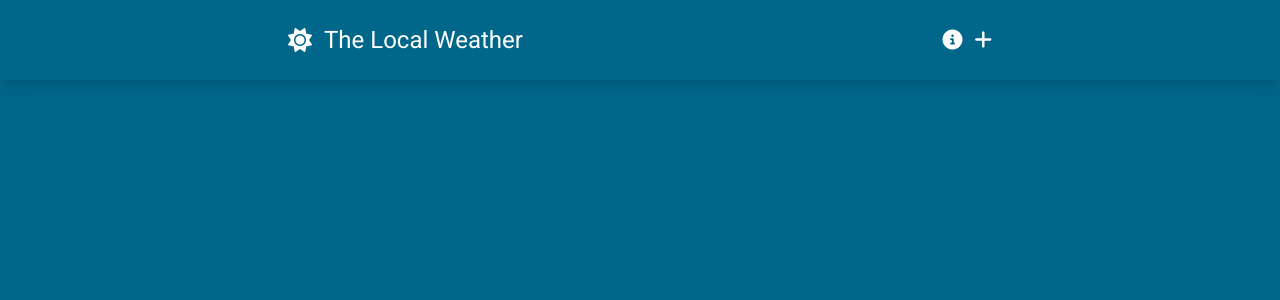
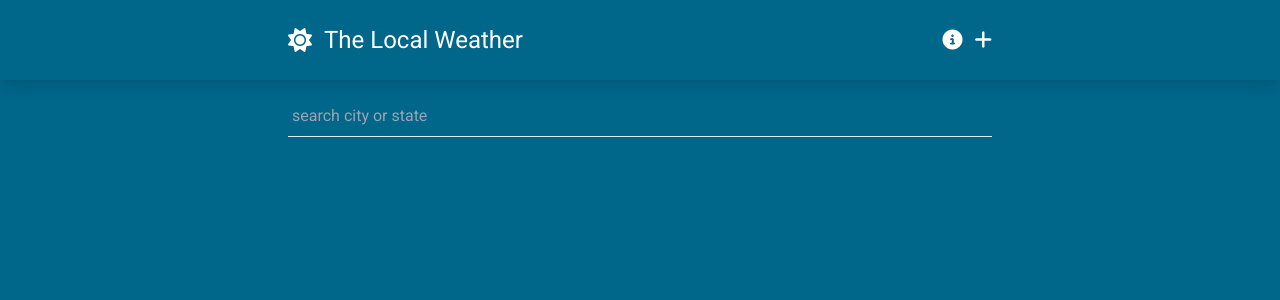
Before and after one commit to CyberShriver/weather_app_with_vue_and_tailwind_css, a Vue app: page / in a window 1280 px wide. Shown: the top 300 px of the page. Built offline with nearby package versions, Linux system fonts and the light colour scheme.

Commit message:
create search inout fields and get result on homeView with mapbox token

```diff
--- a/package.json
+++ b/package.json
@@ -8,6 +8,7 @@
     "preview": "vite preview"
   },
   "dependencies": {
+    "axios": "^1.3.3",
     "vue": "^3.2.45",
     "vue-router": "^4.1.6"
   },
--- a/src/App.vue
+++ b/src/App.vue
@@ -1,10 +1,12 @@
 <template>
   <div class="flex flex-col bg-weather-primary min-h-screen font-Roboto ">
     <navbar/>
+    <RouterView/>
   </div>
 </template>
 
 <script setup>
+import { RouterView } from "vue-router";
 import navbar from './components/navbar.vue';
 
 </script>
--- a/src/views/HomeView.vue
+++ b/src/views/HomeView.vue
@@ -1,8 +1,47 @@
+<template>
+  <main class="container text-white ">
+    <div class="pt-4 mb-8 relative">
+      <input type="text" placeholder="search city or state" v-model="searchQuery"  @input="getSearchResults"
+      class="py-2 px-1 w-full bg-transparent border-b focus:border-weather-secondary focus:outline-none focus:shadow-[0px_1px_0_0_#004E71]">
+
+          <ul class="absolute bg-weather-secondary text-white w-full shadow-md py-2 px-1 top-[66px]"
+              v-if="mapboxSearchResults">
+            <li v-for="searchResult in mapboxSearchResults" :key="searchResult.id" class="py-2 cursor-pointer">
+              {{ searchResult.place_name }}
+            </li>
+          </ul>
+    </div>
+  </main>
+</template>
 <script setup>
+import { ref } from "@vue/reactivity";
+import axios from 'axios'
+
+const mapboxAPIKey =
+  "pk.eyJ1Ijoiam9obmtvbWFybmlja2kiLCJhIjoiY2t5NjFzODZvMHJkaDJ1bWx6OGVieGxreSJ9.IpojdT3U3NENknF6_WhR2Q";
+const searchQuery=ref("");
+const QueryTimeOut=ref(null);
+const mapboxSearchResults=ref("");
+const searchError = ref(null);
+
+const getSearchResults=()=>{
+  clearTimeout(QueryTimeOut.value);
+  QueryTimeOut.value=setTimeout(async()=>{
+
+    if (searchQuery.value !== "") {
+      try {
+        const result = await axios.get(
+          `https://api.mapbox.com/geocoding/v5/mapbox.places/${searchQuery.value}.json?access_token=${mapboxAPIKey}&types=place`
+        );
+        mapboxSearchResults.value = result.data.features;
+      } catch {
+        searchError.value = true;
+      }
+
+      return;
+    }
+    mapboxSearchResults.value = null;
+  },300);
+};
+
 </script>
-
-<template>
-  <div>
-    welcome
-  </div>
-</template>
```
Also changed, not shown: src/components/navbar.vue (+1 -11 lines), 1 other file (tests, documents, lock files or other folders).
